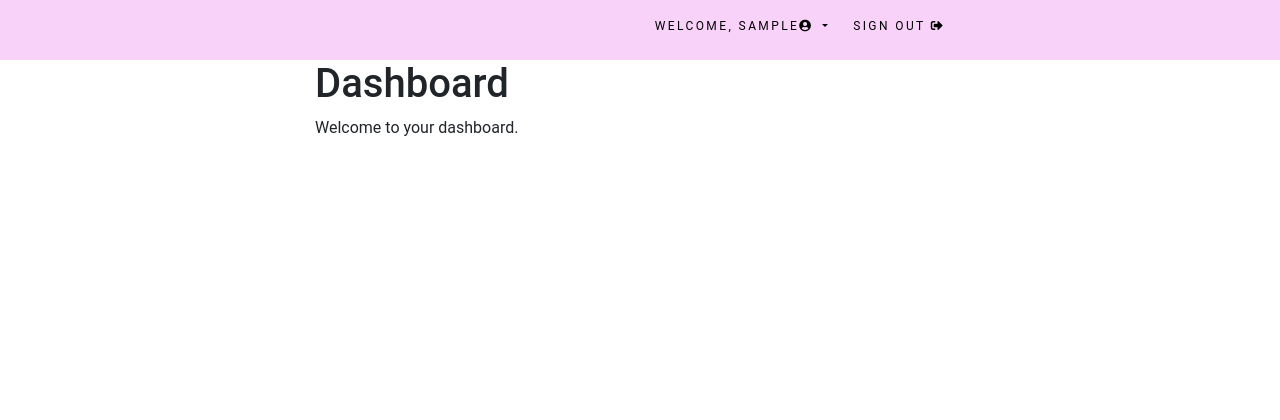
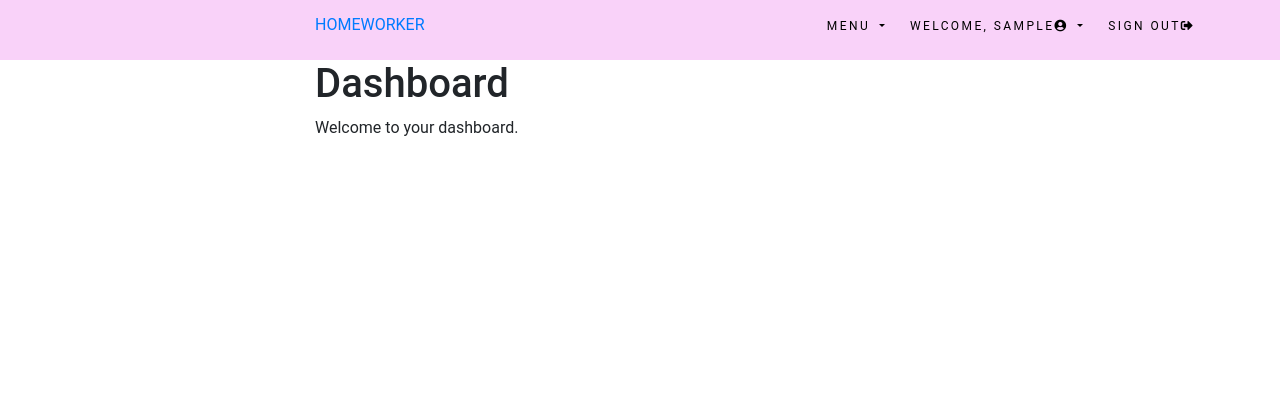
Before and after one commit to ono5/homeworker, a Django app: page / in a window 1280 px wide. Shown: the top 420 px of the page. Run offline with Django 3.2, Linux system fonts and the light colour scheme; the visitor is signed in with stand-in values (Sample User, id 1); some libraries are stand-ins or nearby versions.

Commit message:
Fix base.css

```diff
--- a/src/homeworker/settings.py
+++ b/src/homeworker/settings.py
@@ -38,7 +38,6 @@ ALLOWED_HOSTS = []
 INSTALLED_APPS = [
     # Local
     'account.apps.AccountConfig',
-    'blog.apps.BlogConfig',
     'kakeibo.apps.KakeiboConfig',
 
     'django.contrib.admin',
--- a/src/kakeibo/urls.py
+++ b/src/kakeibo/urls.py
@@ -2,7 +2,8 @@ from django.urls import path
 
 from .views import kakeibo_page
 
+app_name = 'kakeibo'
 
 urlpatterns = [
-    path('', kakeibo_page, name='kakeibo'),
+    path('', kakeibo_page, name='input'),
 ]
--- a/src/static/css/base.css
+++ b/src/static/css/base.css
@@ -73,8 +73,14 @@ body {
     line-height: 50px;
 }
 
+.logo {
+    width: 100px;
+    float: left;
+}
+
 .my_custom_menu {
     text-align: right !important;
+width: 900px;
 }
 
 .my_custom_menu ul li {
--- a/src/templates/top-navbar.html
+++ b/src/templates/top-navbar.html
@@ -1,25 +1,39 @@
 <div class="container">
+    <div class="logo">
+        <a href="{% url 'dashboard' %}">HOMEWORKER</a>
+    </div>
     <div class="my_custom_menu">
         <ul>
           {% if request.user.is_authenticated and request.user.first_name %}
               <li>
-              <!-- Welcome, {{ request.user.first_name }}<i class="fas fa-user-circle"></i>-->
+                  <a href="#" class="dropdown-toggle" data-toggle="dropdown" aria-haspopup="true" aria-expanded="false">
+                      MENU
+                  </a>
+                  <div class="dropdown-menu dropdown-menu-right">
+                      <a href="{% url 'kakeibo:input' %}" class="dropdown-item">kakeibo</a>
+                      <a href="#" class="dropdown-item">#</a>
+                      <a href="#" class="dropdown-item">#</a>
+                  </div>
+              </li>
+              <li>
                   Welcome, <a href="#" class="dropdown-toggle" data-toggle="dropdown" aria-haspopup="true" aria-expanded="false">
                       {{ request.user.first_name }}<i class="fas fa-user-circle"></i>
                   </a>
                   <div class="dropdown-menu dropdown-menu-right">
-                  <a href="#" class="dropdown-item">Order History</a>
+                      <a href="#" class="dropdown-item">about</a>
+                      <a href="#" class="dropdown-item">settings</a>
+                      <a href="{% url 'logout' %}" class="dropdown-item">signout</a>
                   </div>
               </li>
               <li>
-              <a href="{% url 'logout' %}">Sign Out <i class="fas fa-sign-out-alt"></i></a>
+                  <a href="{% url 'logout' %}">Sign Out<i class="fas fa-sign-out-alt"></i></a>
               </li>
           {% else %}
               <li>
-              <a href="{% url 'register' %}">Sign Up <i class="fas fa-user-plus"></i></a>
+                  <a href="{% url 'register' %}">Sign Up<i class="fas fa-user-plus"></i></a>
               </li>
               <li>
-              <a href="{% url 'login' %}">Sign In <i class="fas fa-sign-in-alt"></i></a>
+                  <a href="{% url 'login' %}">Sign In<i class="fas fa-sign-in-alt"></i></a>
               </li>
           {% endif %}
         </ul>
```
Lines whose indentation alone changed are shown as unchanged.
